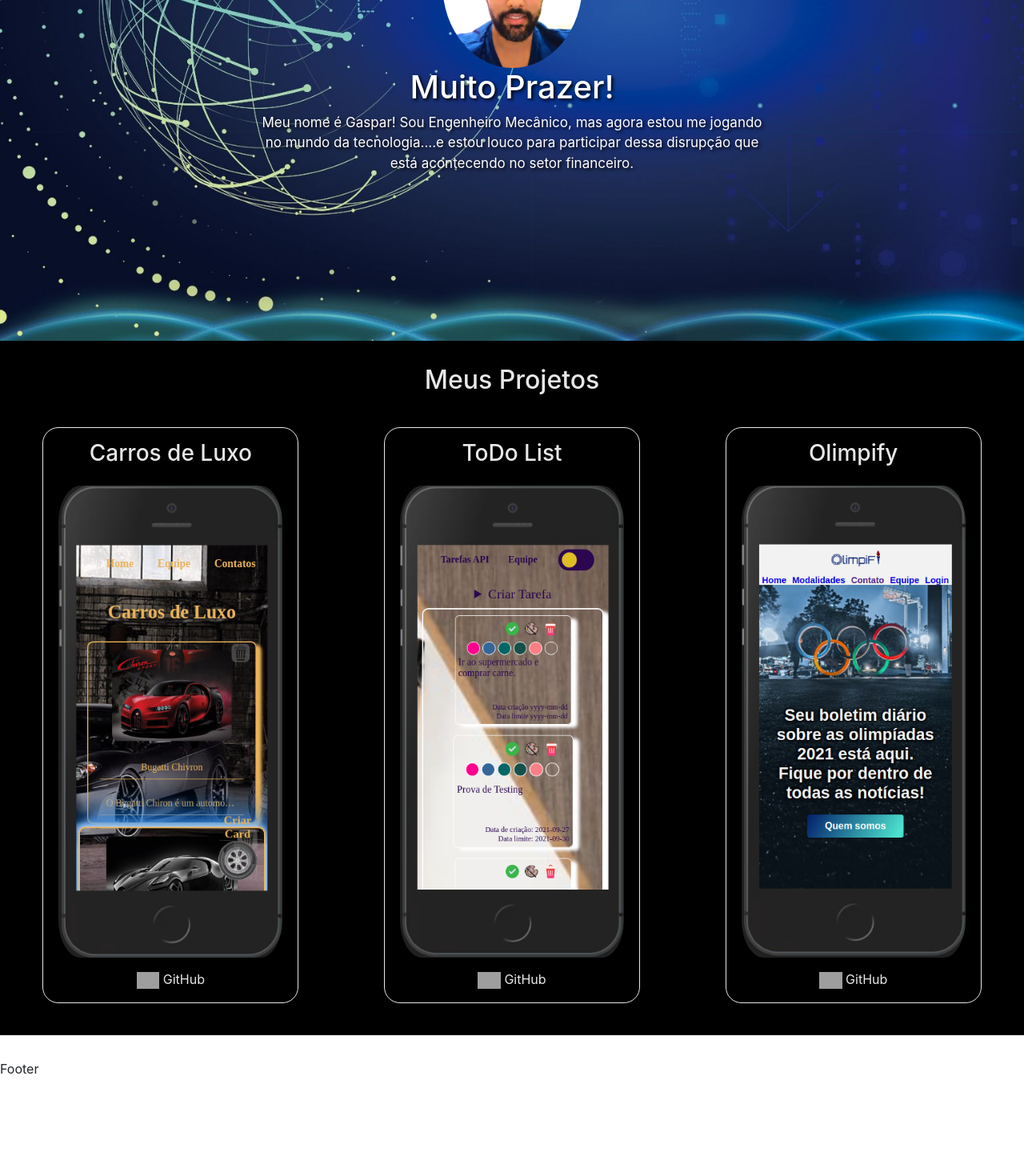
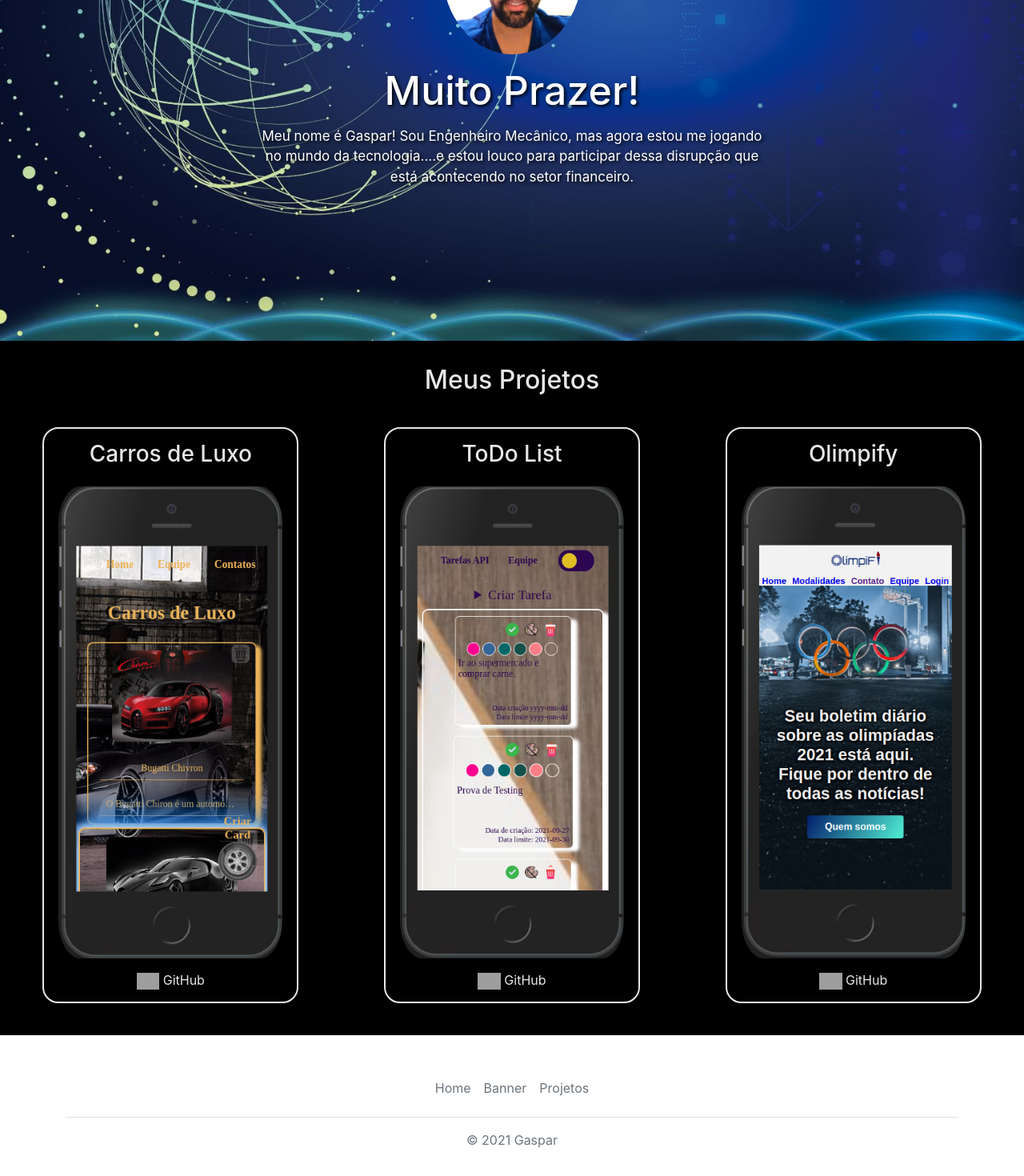
Before and after one commit to GasparPSousa/frontEnd03-Checkpoint01, a React (Create React App) app: page / in a window 1280 px wide. Shown: the part 374-1844 px from the top of the page at 80% size. Before the commit the page ends 1738 px from the top, so only its background shows below. Built offline with nearby package versions, Linux system fonts and the light colour scheme; grey boxes are pictures that could not be loaded.

Commit message:
Utilizando o Bootstrap para fazer o Footer e estilizando o Banner

```diff
--- a/src/components/Banner/index.js
+++ b/src/components/Banner/index.js
@@ -4,9 +4,9 @@ const Banner = () => {
 
   return(
     <section id="banner">
-         <div className="foto"> </div>
+      <div className="foto"> </div>
       <div className="banner-text">
-        <h2>Muito Prazer!</h2>
+        <h1>Muito Prazer!</h1>
         <p>Meu nome é Gaspar! Sou Engenheiro Mecânico, mas agora estou me jogando no mundo da tecnologia....e estou louco para participar dessa disrupção que está acontecendo no setor financeiro.</p>
       </div>
     </section>
--- a/src/components/Banner/style.scss
+++ b/src/components/Banner/style.scss
@@ -8,6 +8,8 @@
   flex-direction: column;
   justify-content: center;
   align-items: center;
+
+
 }
 
 .foto{
@@ -22,6 +24,13 @@
   text-align: center;
   border-radius: 50%;
 
+  &:hover {
+    transform: scale(1.2);
+    transition: 0.2s ease;
+    cursor: pointer;
+    animation: card-neon 1s ease-in-out infinite alternate;
+  }
+
 }
 
 #banner .banner-text{
@@ -31,8 +40,9 @@
   width: 50%;
 }
 
-#banner .banner-text h2 {
+#banner .banner-text h1 {
   font-size: 50px;
+  margin: 15px 5px;
 }
 
 #banner .banner-text p {
@@ -74,3 +84,13 @@
 
 
 }
+
+
+@keyframes card-neon {
+  from {
+    box-shadow: 0 0 5px rgba(204, 194, 194, 0.644), 0 0 15px rgba(255, 255, 255, 0.644), 0 0 25px rgba(255, 255, 255, 0.644), 0 0 35px var(--cor-neon), 0 0 65px var(--cor-neon), 0 0 75px var(--cor-neon), 0 0 85px var(--cor-neon), 0 0 95px var(--cor-neon);
+  }
+  to {
+    box-shadow: 0 0 0px rgba(255, 255, 255, 0.644), 0 0 5px rgba(255, 255, 255, 0.644), 0 0 10px rgba(255, 255, 255, 0.644), 0 0 13px var(--cor-neon), 0 0 27px var(--cor-neon), 0 0 35px var(--cor-neon), 0 0 45px var(--cor-neon), 0 0 60px var(--cor-neon);
+  }
+}
--- a/src/components/Card/style.scss
+++ b/src/components/Card/style.scss
@@ -14,7 +14,7 @@
   border-radius: 20px;
   padding: 15px 0;
   margin-bottom: 40px;
-  border: 1px solid #e7e7e7;
+  border: 2px solid #e7e7e7;
 
   .titulo {
     color: #e7e7e7;
--- a/src/components/Footer/index.js
+++ b/src/components/Footer/index.js
@@ -1,10 +1,20 @@
+/* eslint-disable jsx-a11y/anchor-is-valid */
 
 import './style.scss';
 
 const Footer = () => {
 
     return(
-      <p>Footer</p>
+      <div class="container">
+        <footer class="py-3 my-4">
+          <ul class="nav justify-content-center border-bottom pb-3 mb-3">
+            <li class="nav-item"><a href="#" class="nav-link px-2 text-muted">Home</a></li>
+            <li class="nav-item"><a href="#" class="nav-link px-2 text-muted">Banner</a></li>
+            <li class="nav-item"><a href="#" class="nav-link px-2 text-muted">Projetos</a></li>
+          </ul>
+          <p class="text-center text-muted">© 2021 Gaspar</p>
+        </footer>
+      </div>
     )
 
 }
```
Also changed, not shown: src/components/Projetos/projetos.json (deleted, +0 -9 lines).
